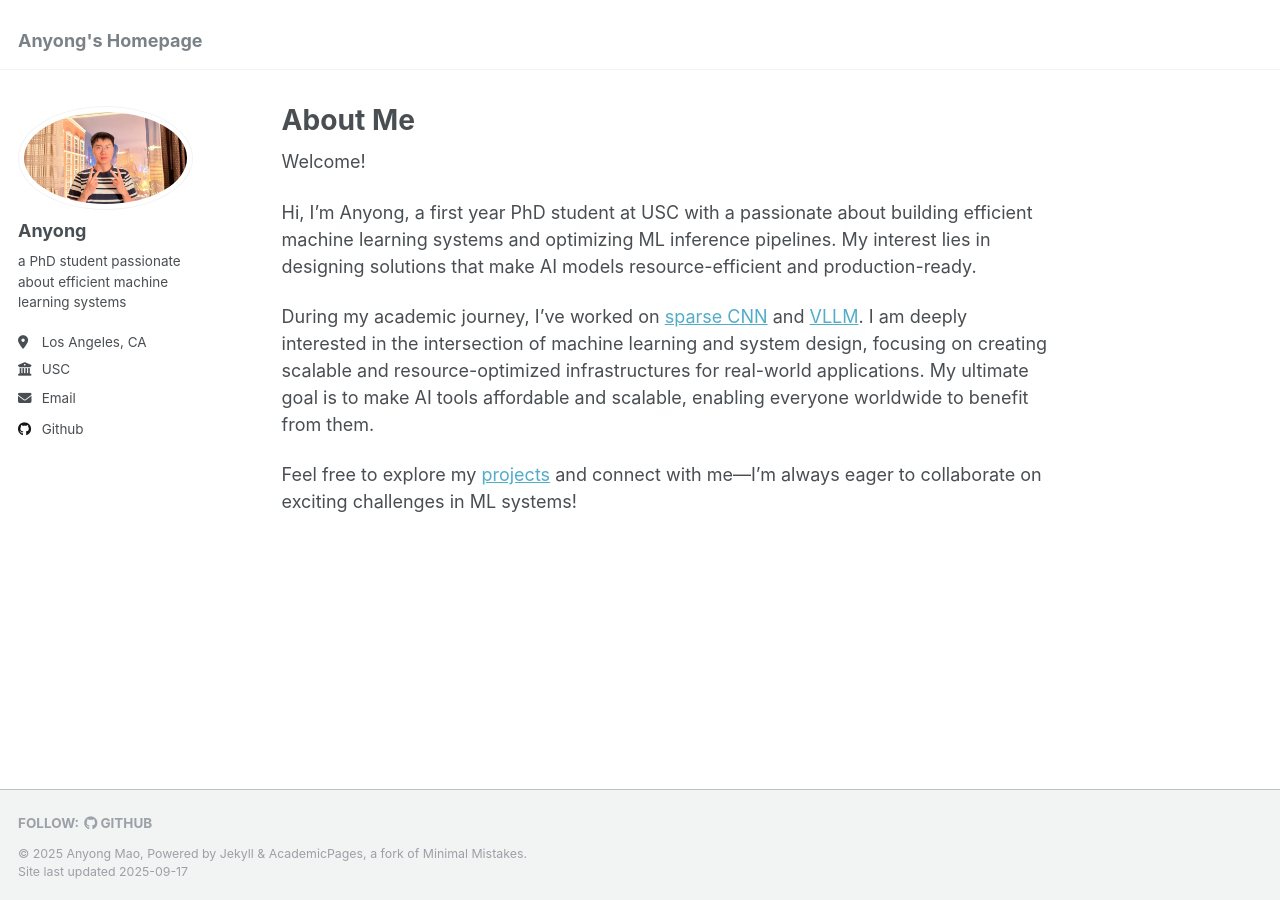
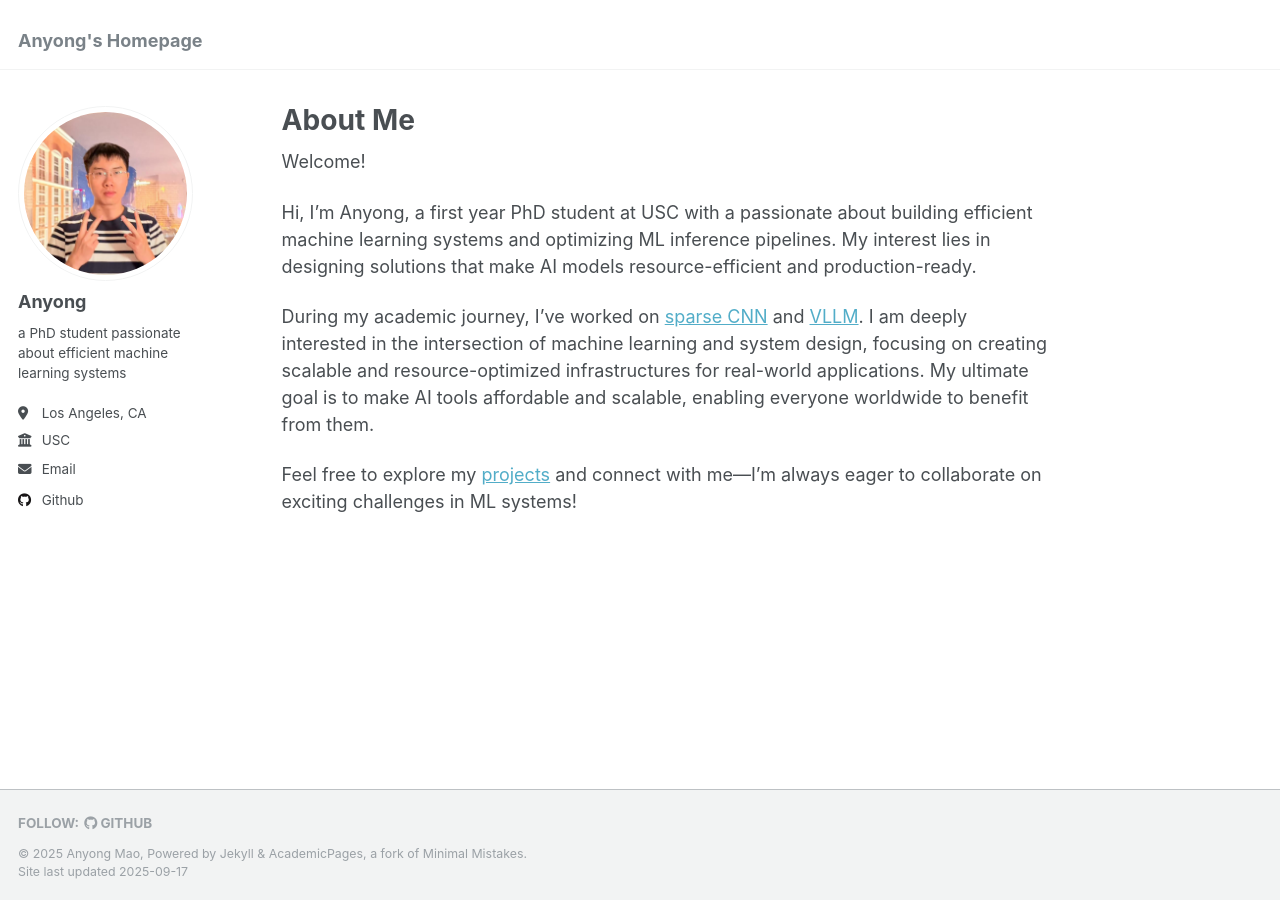
Before and after one commit to anyongm/anyongm.github.io, a Jekyll site: the page built from _pages/about.md, in a window 1280 px wide. Built offline with Jekyll 4.4.1, drawn with Linux system fonts in a browser that asks for light colours.

Commit message:
Change image.

```diff
--- a/_config.yml
+++ b/_config.yml
@@ -21,7 +21,7 @@ repository               : "anyongm/anyongm.github.io"
 #               Additional customization can be done by editing /_includes/author-profile.html
 author:
   # Biographic information
-  avatar           : "anyong22.jpg"
+  avatar           : "anyong22_new.jpg"
   name             : "Anyong"
   pronouns         : # example: "she/her"
   bio              : "a PhD student passionate about efficient machine learning systems"
```
Also changed, not shown: images/anyong22_new.jpg (added).
